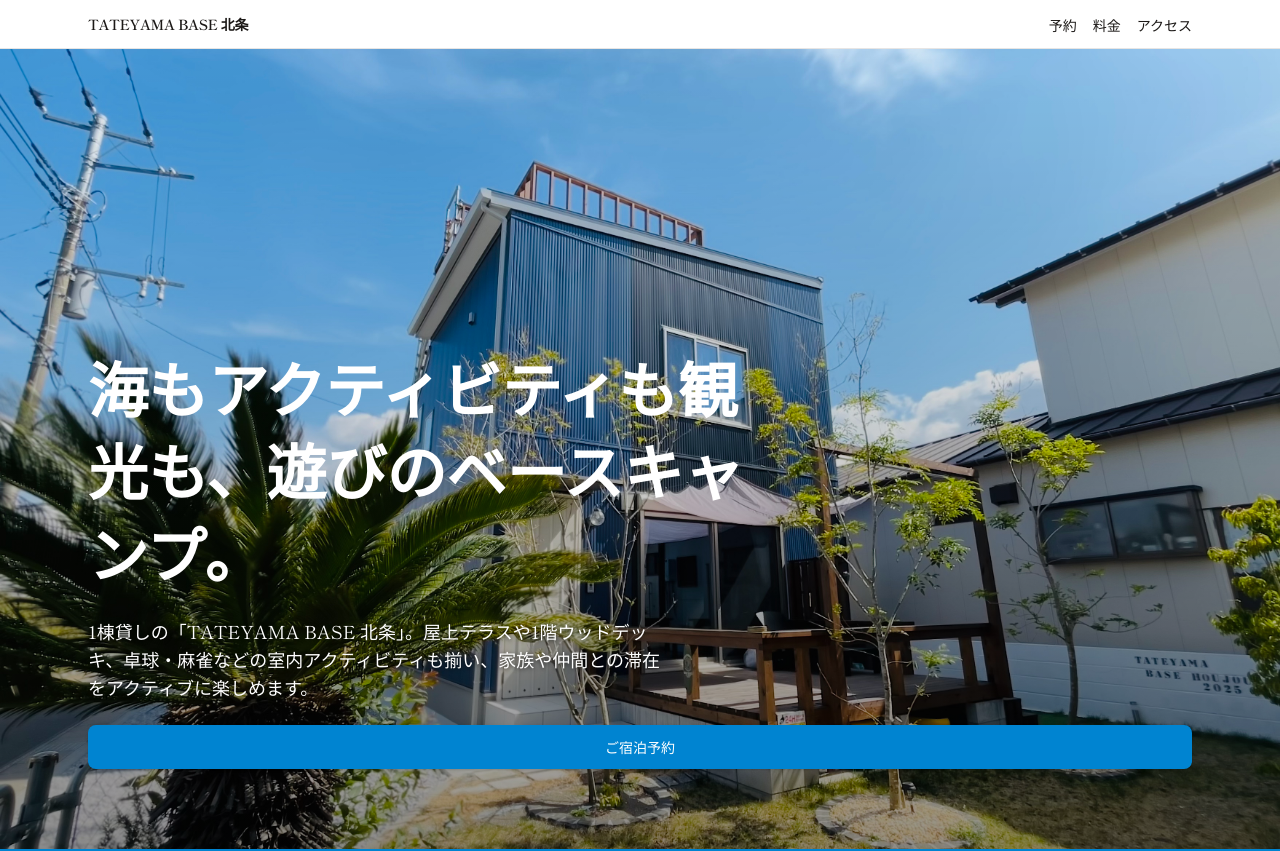
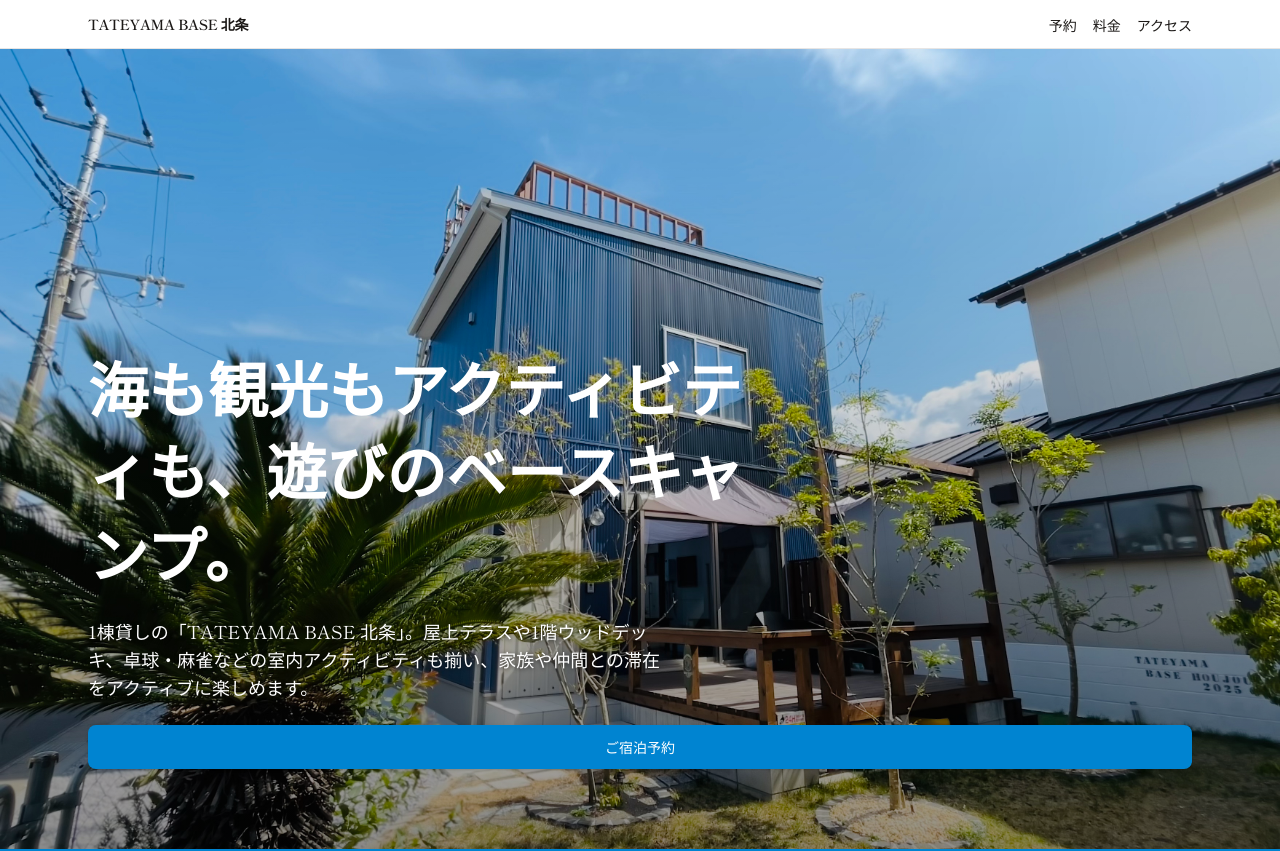
Before and after one commit to 42kharuya/TATEYAMA_BASE_HOUJOU, a Next.js app: page / in a window 1280 px wide. Shown: the top 851 px of the page. Built offline with nearby package versions, Linux system fonts and the light colour scheme; no server answers.

Commit message:
fix: キャッチコピー変更（海もアクティビティも観光も、遊びのベースキャンプ。 →　海も観光もアクティビティも、遊びのベースキャンプ）

```diff
--- a/app/_components/Hero.tsx
+++ b/app/_components/Hero.tsx
@@ -26,7 +26,7 @@ import { CTAButton } from "./CTAButton";
 // ---- コンテンツ定数（docs/CONTENT.md の確定文言を使用） ----
 
 /** h1 に載せるキャッチコピー */
-const CATCH_COPY = "海もアクティビティも観光も、遊びのベースキャンプ。";
+const CATCH_COPY = "海も観光もアクティビティも、遊びのベースキャンプ。";
 
 /** キャッチコピー直下のサブコピー */
 const SUB_COPY =
```
Also changed, not shown: 3 other files (tests, documents, lock files or other folders).
